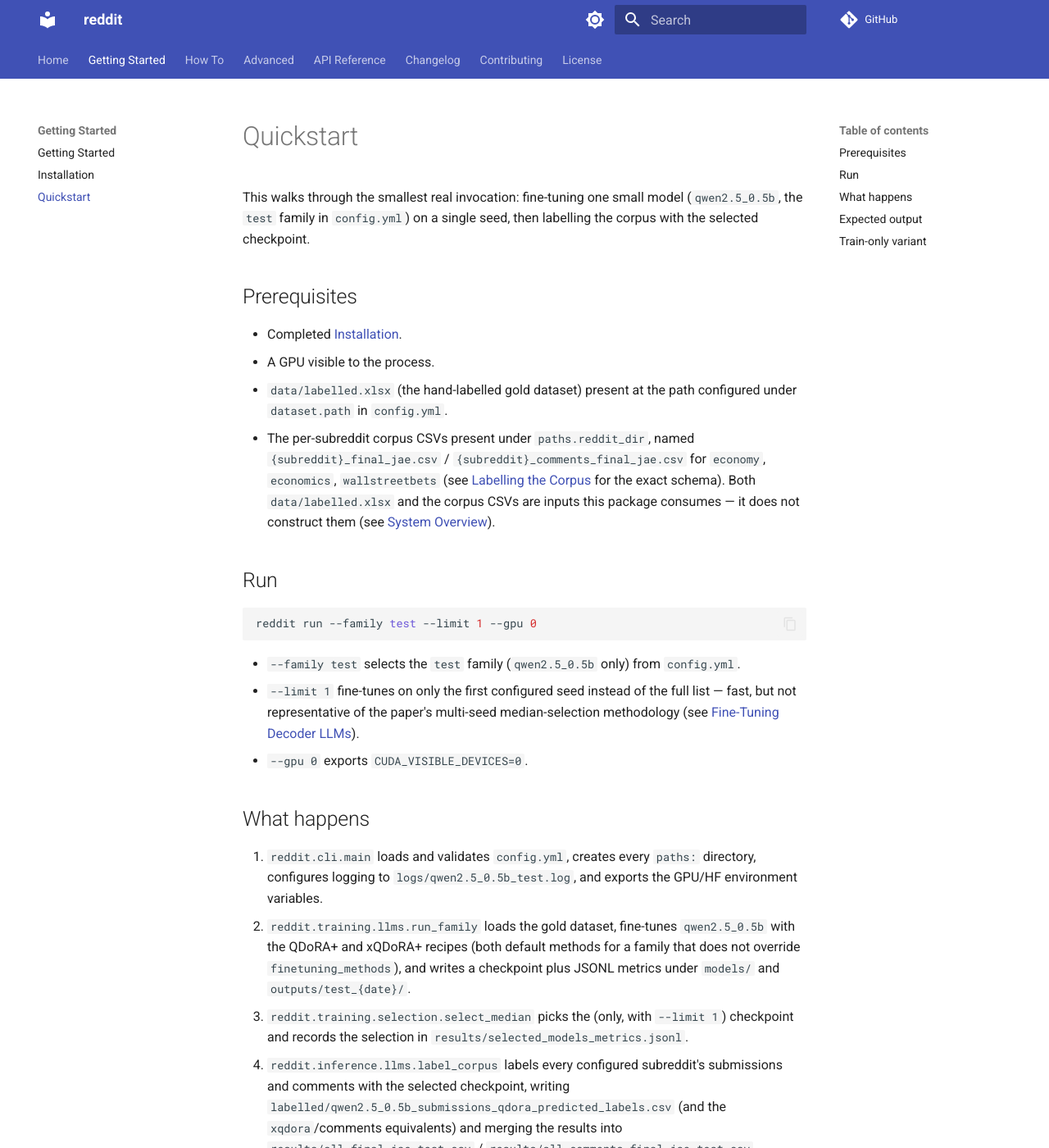
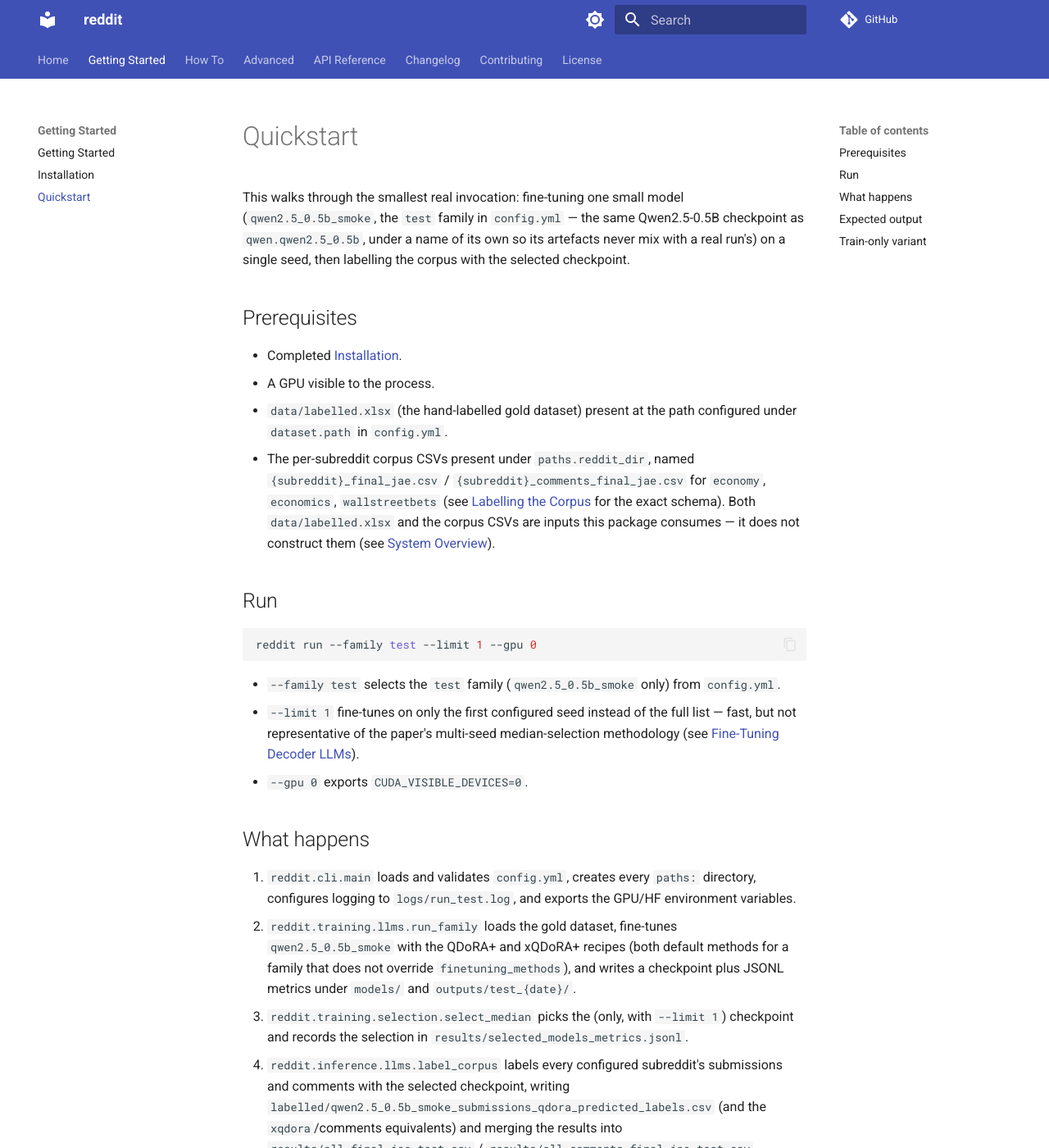
Before and after one commit to andrea-dm/reddit-pulse, an MkDocs documentation site: the page built from docs/getting_started/quickstart.md, in a window 1280 px wide and 1400 px high. Shown: the whole window at 82% size. Built offline with MkDocs 1.6.1 and Material for MkDocs 9.7.7, drawn with Linux system fonts in a browser that asks for light colours; comment, search, counter and statistics services are not loaded; some of the changed text lies outside the part shown.

Commit message:
fix(config): give the smoke-test model a name of its own
The `test` family declared `qwen2.5_0.5b`, the name the `qwen` family
already uses, so `reddit train --model qwen2.5_0.5b` was rejected as
ambiguous. The smoke model is now `qwen2.5_0.5b_smoke` (same
checkpoint), which also keeps its artefacts apart from a real run's.
The quickstart follows, including the log name `logs/run_test.log`.

Co-Authored-By: Claude Opus 5 (1M context) <noreply@anthropic.com>

````diff
--- a/config.yml
+++ b/config.yml
@@ -131,6 +131,9 @@ families:
       - {name: qwen2.5_7b, id: Qwen/Qwen2.5-7B}
       - {name: qwen2.5_0.5b, id: Qwen/Qwen2.5-0.5B}
       - {name: qwen2.5_1.5b, id: Qwen/Qwen2.5-1.5B}
+  # Smoke-test family. Its model is named distinctly from `qwen.qwen2.5_0.5b`
+  # (same checkpoint): `--model` rejects a name declared by two families, so
+  # sharing the name made `reddit train --model qwen2.5_0.5b` unusable.
   test:
     models:
-      - {name: qwen2.5_0.5b, id: Qwen/Qwen2.5-0.5B}
+      - {name: qwen2.5_0.5b_smoke, id: Qwen/Qwen2.5-0.5B}
--- a/docs/getting_started/quickstart.md
+++ b/docs/getting_started/quickstart.md
@@ -1,7 +1,9 @@
 # Quickstart
 
 This walks through the smallest real invocation: fine-tuning one small
-model (`qwen2.5_0.5b`, the `test` family in `config.yml`) on a single seed,
+model (`qwen2.5_0.5b_smoke`, the `test` family in `config.yml` — the same
+Qwen2.5-0.5B checkpoint as `qwen.qwen2.5_0.5b`, under a name of its own so
+its artefacts never mix with a real run's) on a single seed,
 then labelling the corpus with the selected checkpoint.
 
 ## Prerequisites
@@ -24,7 +26,7 @@ then labelling the corpus with the selected checkpoint.
 reddit run --family test --limit 1 --gpu 0
 ```
 
-- `--family test` selects the `test` family (`qwen2.5_0.5b` only) from
+- `--family test` selects the `test` family (`qwen2.5_0.5b_smoke` only) from
   `config.yml`.
 - `--limit 1` fine-tunes on only the first configured seed instead of the
   full list — fast, but not representative of the paper's multi-seed
@@ -36,10 +38,10 @@ reddit run --family test --limit 1 --gpu 0
 
 1. `reddit.cli.main` loads and validates `config.yml`, creates every
    `paths:` directory, configures logging to
-   `logs/qwen2.5_0.5b_test.log`, and exports the GPU/HF environment
+   `logs/run_test.log`, and exports the GPU/HF environment
    variables.
 2. `reddit.training.llms.run_family` loads the gold dataset, fine-tunes
-   `qwen2.5_0.5b` with the QDoRA+ and xQDoRA+ recipes (both default
+   `qwen2.5_0.5b_smoke` with the QDoRA+ and xQDoRA+ recipes (both default
    methods for a family that does not override `finetuning_methods`), and
    writes a checkpoint plus JSONL metrics under `models/` and
    `outputs/test_{date}/`.
@@ -48,7 +50,7 @@ reddit run --family test --limit 1 --gpu 0
    `results/selected_models_metrics.jsonl`.
 4. `reddit.inference.llms.label_corpus` labels every configured subreddit's
    submissions and comments with the selected checkpoint, writing
-   `labelled/qwen2.5_0.5b_submissions_qdora_predicted_labels.csv` (and the
+   `labelled/qwen2.5_0.5b_smoke_submissions_qdora_predicted_labels.csv` (and the
    `xqdora`/comments equivalents) and merging the results into
    `results/all_final_jae_test.csv` / `results/all_comments_final_jae_test.csv`.
 
@@ -57,13 +59,13 @@ reddit run --family test --limit 1 --gpu 0
 The process exits `0` and logs a line of the form:
 
 ```text
-Selected model: `qwen2.5_0.5b_qdora_107935903` [0.812345]
+Selected model: `qwen2.5_0.5b_smoke_qdora_107935903` [0.812345]
 ```
 
 (the exact score varies by seed/run) followed by a labelling summary. A
 non-zero exit means either a `ConfigError` (printed as a usage message) or
 that the run finished without producing any checkpoint — check
-`logs/qwen2.5_0.5b_test.log` for details.
+`logs/run_test.log` for details.
 
 ## Train-only variant
 
````
Also changed, not shown: CHANGELOG.md (+4 -0 lines).
